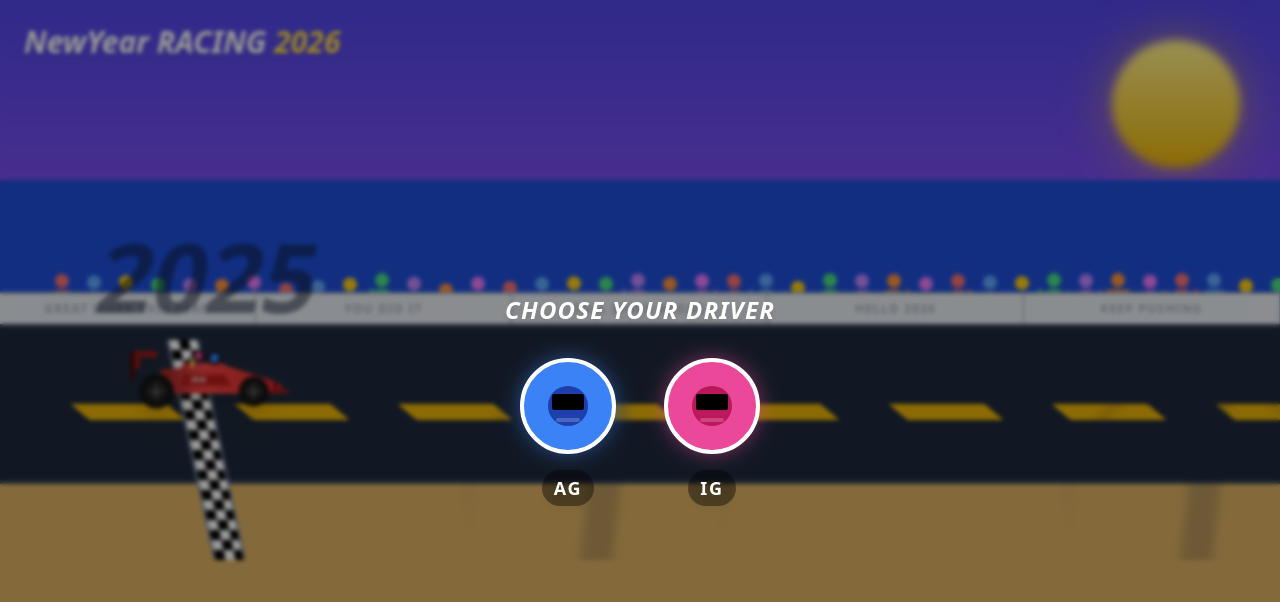
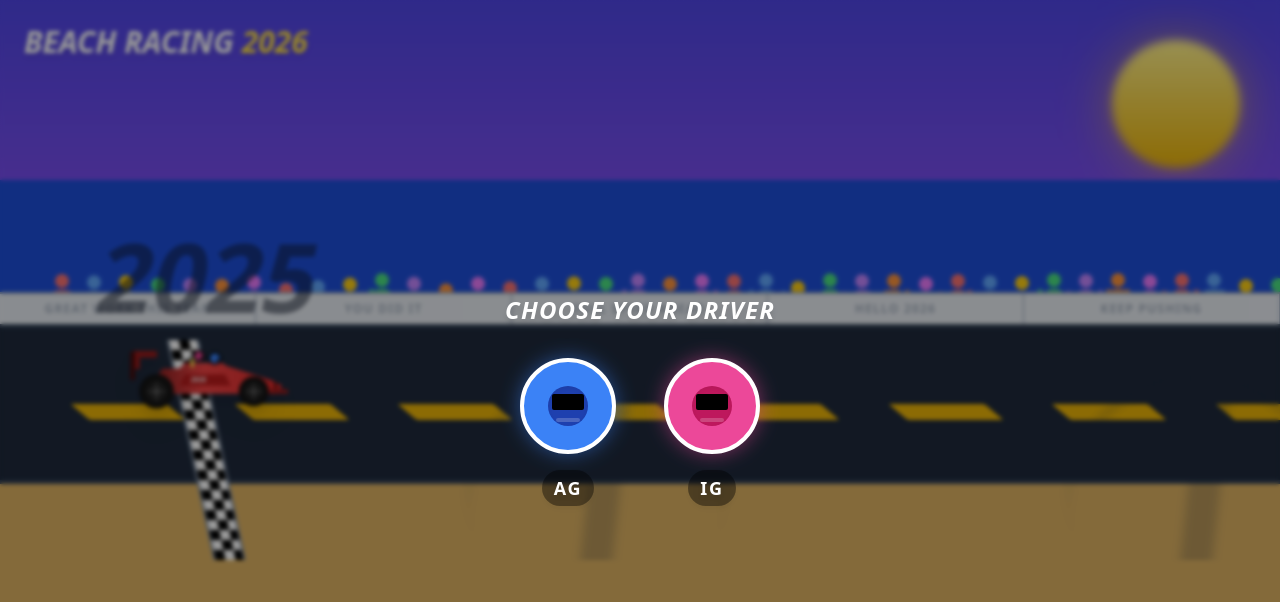
Before and after one commit to sarvsav/new-year-greeting-2026-car-race, a React (Vite) app: page / in a window 1280 px wide. Shown: the top 602 px of the page. Built offline with nearby package versions, Linux system fonts and the light colour scheme.

Commit message:
docs: renamed racing name

```diff
--- a/App.tsx
+++ b/App.tsx
@@ -357,7 +357,7 @@ export default function App() {
             {/* UI Overlay */}
             <div className="absolute top-0 left-0 w-full p-4 sm:p-6 z-40 flex justify-between items-start pointer-events-none">
                 <div>
-                    <h1 className="text-2xl sm:text-3xl font-bold text-white italic drop-shadow-md">NewYear RACING <span className="text-yellow-300">2026</span></h1>
+                    <h1 className="text-2xl sm:text-3xl font-bold text-white italic drop-shadow-md">BEACH RACING <span className="text-yellow-300">2026</span></h1>
                     {driver && (
                         <p className="text-slate-100 text-xs sm:text-sm drop-shadow">Hold GAS to reach the new year!</p>
                     )}
```
